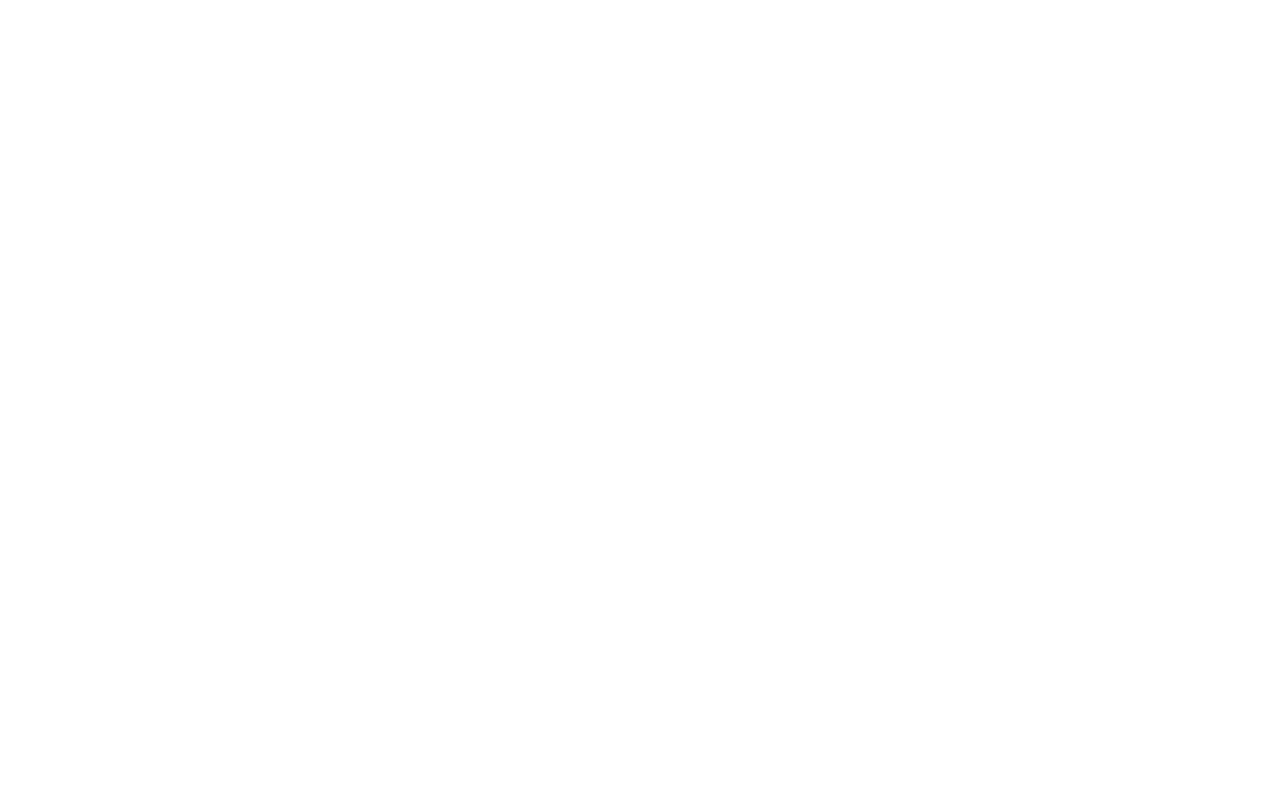
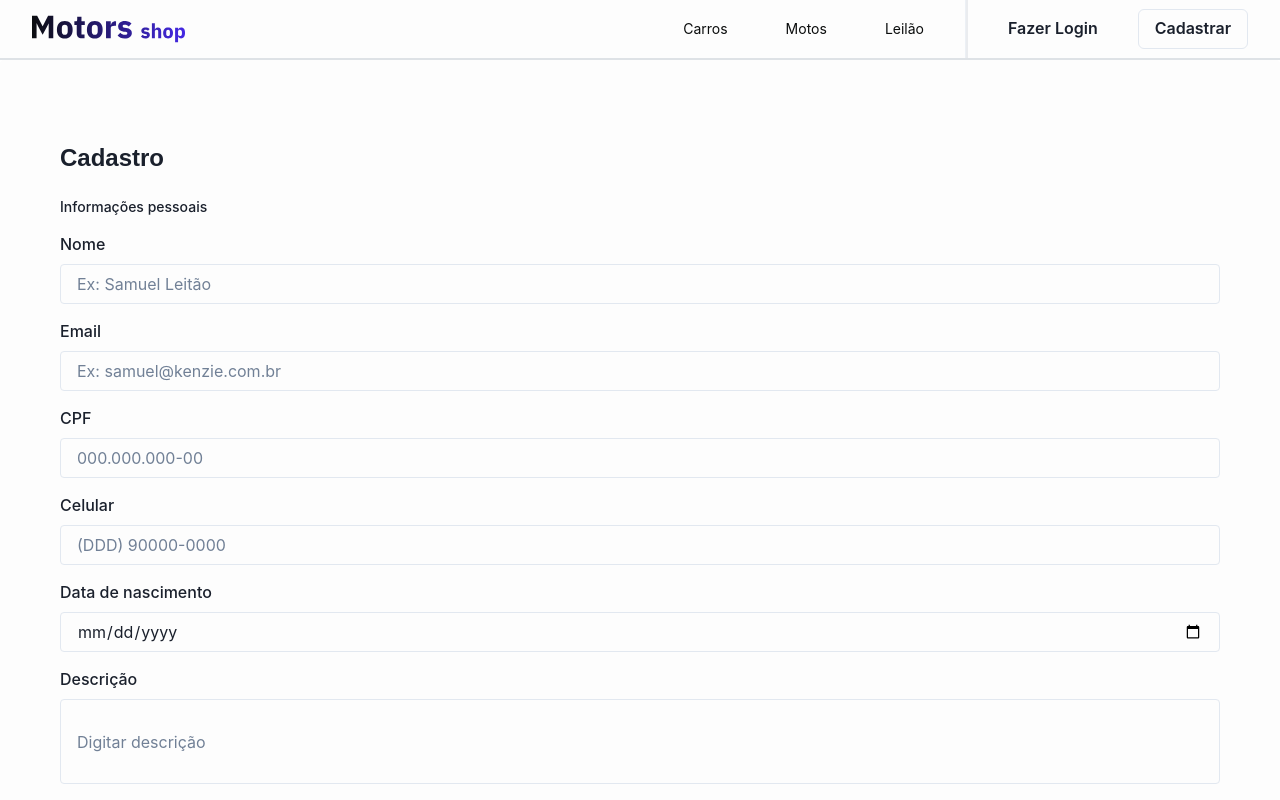
Before and after one commit to motors-9-shop/motors-shop, a React (Vite) app: page /signup in a window 1280 px wide. Before the commit this address had no page. Shown: the top 800 px of the page. Built offline with nearby package versions, Linux system fonts and the light colour scheme.

Commit message:
Update index.tsx

```diff
--- a/src/routes/index.tsx
+++ b/src/routes/index.tsx
@@ -13,7 +13,7 @@
         <Route index element={<Navigate to="/" />} />
         <Route path=":adId" element={<AdDetailPage />} />
       </Route>
-      <Route path="register" element={<RegisterPage />} />
+      <Route path="signup" element={<RegisterPage />} />
       <Route path="/" element={<Home />} />
       <Route path="profile">
         <Route path=":userId" element={<Profile />} />
```
